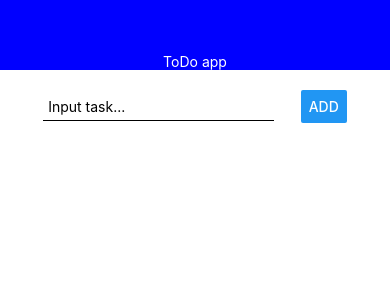
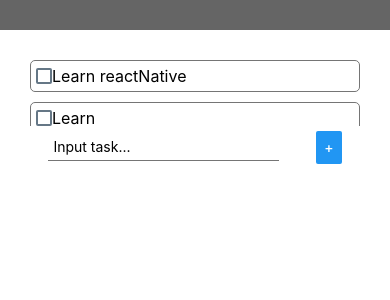
Before and after one commit to gelugu/react-native-todo, a React Native app: screen / in a window 390 px wide. Shown: the top 300 px of the page. Built offline with nearby package versions, Linux system fonts and the light colour scheme.

Commit message:
working on ModalEdit component

```diff
--- a/App.js
+++ b/App.js
@@ -1,17 +1,20 @@
 import React, { useState } from "react";
 import { StyleSheet, View, FlatList } from "react-native";
 
-import { Navbar } from "./src/Navbar"; //App header element
-import { AddTodo } from "./src/AddTodo"; // Form to add new task
-import { Todo } from "./src/Todo"; // Task element
+import { Navbar } from "./src/components/Navbar"; //App header element
+import { TaskListLayout } from "./src/layouts/TaskListLayout";
+import { TaskLayout } from "./src/layouts/TaskLayout";
 
 //  main app element
 export default function App() {
   // hook contain tasks array and method to change this array
-  const [todos, setTodos] = useState([]);
+  const [tasks, setTask] = useState([
+    {id: '1', title: 'Learn reactNative'},
+    {id: '2', title: 'Learn'}
+  ]);
   // method to add new task
-  const addTodo = (title) => {
-    setTodos((prev) => [
+  const addTask = (title) => {
+    setTask((prev) => [
       ...prev, // get current tasks array
       // push new task in back
       {
@@ -22,29 +25,29 @@ export default function App() {
   };
   // methid to remove task by 'id'
   const removeTask = (id) => {
-    setTodos((prev) => prev.filter((taks) => taks.id !== id));
+    setTaskId(null)
+    setTask((prev) => prev.filter((taks) => taks.id !== id));
   };
 
-  return (
-    <View>
-      <Navbar />
-      <View style={styles.container}>
-        <AddTodo onSubmit={addTodo} />
-        <FlatList
-          keyExtractor={(item) => item.id.toString()}
-          data={todos}
-          renderItem={({ item }) => {
-            return <Todo onRemove={removeTask} todo={item} />;
-          }}
-        />
-      </View>
-    </View>
-  );
+  const [taskId, setTaskId] = useState(null)
+  let content =
+    taskId ?
+      <TaskLayout
+        goBack={() => setTaskId(null)}
+        task={tasks.find(task => task.id === taskId)}
+        removeTask={removeTask}
+      /> :
+      <TaskListLayout
+        tasks={tasks}
+        addTask={addTask}
+        removeTask={removeTask}
+        openTask={setTaskId}
+      />
+
+  return <View>
+    <Navbar />
+    {content}
+  </View>;
 }
 
-const styles = StyleSheet.create({
-  container: {
-    paddingHorizontal: 30,
-    paddingVertical: 20,
-  },
-});
+const styles = StyleSheet.create({});
--- a/src/Todo.js
+++ /dev/null
@@ -1,27 +0,0 @@
-import React from "react";
-import { View, Text, StyleSheet, TouchableOpacity } from "react-native";
-
-// Task element
-//   todo - current task
-//   onRemove - method to remove current task
-export const Todo = ({ todo, onRemove }) => {
-  return (
-    <TouchableOpacity onLongPress={onRemove.bind(null, todo.id)}>
-      <View style={styles.todo}>
-        <Text>{todo.title}</Text>
-      </View>
-    </TouchableOpacity>
-  );
-};
-
-const styles = StyleSheet.create({
-  todo: {
-    flexDirection: "row",
-    alignItems: "center",
-    padding: 15,
-    borderWidth: 1,
-    borderColor: "#eee",
-    borderRadius: 5,
-    marginTop: 10,
-  },
-});
--- a/src/AddTodo.js
+++ b/src/components/AddTask.js
@@ -1,8 +1,9 @@
 import React, { useState } from "react";
 import { View, StyleSheet, TextInput, Button, Text, Alert } from "react-native";
+import { THEME } from "../themes";
 
 // Form to push new task
-export const AddTodo = ({ onSubmit }) => {
+export const AddTask = ({ onSubmit }) => {
   // hook contains task title (value) and method to change title
   const [value, setValue] = useState("");
 
@@ -25,13 +26,14 @@ export const AddTodo = ({ onSubmit }) => {
         autoCorret={false}
         autoCapitalize="none"
       />
-      <Button style={styles.button} title="Add" onPress={pressHandler} />
+      <Button style={styles.button} title="+" onPress={pressHandler} />
     </View>
   );
 };
 
 const styles = StyleSheet.create({
   block: {
+    marginTop: 5,
     flexDirection: "row",
     alignItems: "center",
     justifyContent: "space-around",
@@ -41,7 +43,9 @@ const styles = StyleSheet.create({
     width: "70%",
     borderStyle: "solid",
     borderBottomWidth: 1,
-    borderBottomColor: "black",
+    borderBottomColor: THEME.GREY_COLOR,
   },
-  button: {},
+  button: {
+    borderRadius: 0,
+  },
 });
--- /dev/null
+++ b/src/components/ModalEdit.js
@@ -0,0 +1,46 @@
+import React, {useState} from "react";
+import { Modal, View, TextInput, StyleSheet, Button } from "react-native";
+import { THEME } from "../themes";
+
+export const ModalEdit = ({visible, setModalEdit, value}) => {
+  const [title, setTitle] = useState(value)
+
+  const saveHandler = () => {
+    if (title.trim()) {
+
+    }
+  }
+
+  return <Modal visible={visible} animationType='fade' transparent={true}>
+    <View style={styles.wrap}>
+      <TextInput
+        value={title}
+        onChangeText={setTitle}
+        style={styles.input}
+        placeholder="..."
+        autoFocus={true}
+      />
+      <Button title="save" onPress={saveHandler}/>
+      <Button title='close' color={THEME.RED_COLOR} onPress={setModalEdit.bind(null, false)}/>
+    </View>
+  </Modal>
+};
+
+const styles = StyleSheet.create({
+  wrap: {
+    backgroundColor: "rgba(0, 0, 0, .35)",
+
+    flex: 1,
+    justifyContent: 'center',
+    alignItems: 'center'
+  },
+  input: {
+    borderBottomColor: THEME.GREY_COLOR,
+    borderBottomWidth: 2,
+    backgroundColor: 'white',
+    borderRadius: 20,
+    width: '90%',
+    padding: 10,
+  }
+
+})
--- a/src/Navbar.js
+++ b/src/components/Navbar.js
@@ -1,24 +1,25 @@
 import React from "react";
 import { View, Text, StyleSheet } from "react-native";
+import { THEME } from "../themes";
 
 // App header
 export const Navbar = (props) => {
   return (
     <View style={styles.navbar}>
-      <Text style={styles.text}>ToDo app</Text>
+      {/* <Text style={styles.text}>ToDo app</Text> */}
     </View>
   );
 };
 
 const styles = StyleSheet.create({
   navbar: {
-    height: 70,
-    backgroundColor: "blue",
+    height: 30,
+    backgroundColor: THEME.MAIN_COLOR,
     alignItems: "center",
     justifyContent: "flex-end",
   },
   text: {
-    color: "white",
-    fontSize: 14,
+    color: THEME.TEXT_COLOR,
+    fontSize: 26,
   },
 });
--- /dev/null
+++ b/src/components/Task.js
@@ -0,0 +1,43 @@
+import React from "react";
+import { View, Text, StyleSheet, TouchableOpacity, CheckBox } from "react-native";
+import { THEME } from "../themes";
+
+// Task element
+//   task - current task
+//   removeTask - method to remove current task
+export const Task = ({ task, editTask, openTask }) => {
+  return (
+    <TouchableOpacity
+      style={styles.taskList}
+      // onLongPress={editTask.bind(null, task.id)}
+      onPress={openTask.bind(null, task.id)}
+    >
+      <View style={styles.task}>
+        <CheckBox/>
+        <Text style={styles.taskTitle}>{task.title}</Text>
+      </View>
+    </TouchableOpacity>
+  );
+};
+
+const styles = StyleSheet.create({
+  taskList: {
+    flexDirection: "row",
+    alignItems: "center",
+    padding: 5,
+    borderWidth: 1,
+    borderColor: THEME.GREY_COLOR,
+    borderRadius: 5,
+    marginTop: 10,
+  },
+  task: {
+    flexDirection: 'row',
+    alignItems: 'center'
+  },
+  taskCheckBox: {
+
+  },
+  taskTitle: {
+    fontSize: 16
+  }
+});
--- /dev/null
+++ b/src/layouts/TaskLayout.js
@@ -0,0 +1,36 @@
+import React, {useState} from "react";
+import { StyleSheet, View, Text, Button } from "react-native";
+
+import {THEME} from '../themes'
+import { ModalEdit } from "../components/ModalEdit";
+
+export const TaskLayout = ({goBack, task, removeTask}) => {
+
+  const [modalEdit, setModalEdit] = useState(false)
+
+  return (
+    <View>
+      <View style={{flexDirection: 'row', alignItems: 'center', justifyContent: 'space-around'}}>
+        <Text>{task.title}</Text>
+        <Button title="edit" onPress={setModalEdit.bind(null, true)}/>
+      </View>
+
+      <View style={styles.buttons}>
+        <Button title="<-" color={THEME.GREY_COLOR} onPress={goBack}/>
+        <Button title="delete" color={THEME.RED_COLOR} onPress={removeTask.bind(null, task.id)}/>
+      </View>
+      <ModalEdit
+        visible={modalEdit}
+        setModalEdit={setModalEdit}
+        value={task.title}
+      />
+    </View>
+  );
+};
+
+const styles = StyleSheet.create({
+  buttons: {
+    flexDirection: 'row',
+    justifyContent: 'space-around'
+  }
+});
--- /dev/null
+++ b/src/layouts/TaskListLayout.js
@@ -0,0 +1,35 @@
+import React, { useState } from "react";
+import { StyleSheet, View, FlatList } from "react-native";
+
+import { AddTask } from "../components/AddTask"; // Form to add new task
+import { Task } from "../components/Task"; // Task element
+
+//  task list element
+export const TaskListLayout = ({tasks, addTask, openTask}) => {
+
+  return (
+    <View>
+      <View style={styles.container}>
+        <FlatList
+          keyExtractor={(item) => item.id.toString()}
+          data={tasks}
+          renderItem={({ item }) => {
+            return <Task task={item} openTask={openTask}/>;
+          }}
+        />
+        <AddTask style={styles.addTask} onSubmit={addTask} />
+      </View>
+    </View>
+  );
+}
+
+const styles = StyleSheet.create({
+  container: {
+    height: "95%",
+    paddingHorizontal: 30,
+    paddingVertical: 20,
+  },
+  addTask: {
+    alignSelf: "flex-end",
+  },
+});
--- /dev/null
+++ b/src/themes.js
@@ -0,0 +1,7 @@
+export const THEME = {
+  MAIN_COLOR: '#656565',
+  GREY_COLOR: "#757575",
+  RED_COLOR: "#e53935",
+  TEXT_COLOR: "#d7d7d7",
+
+}
```
